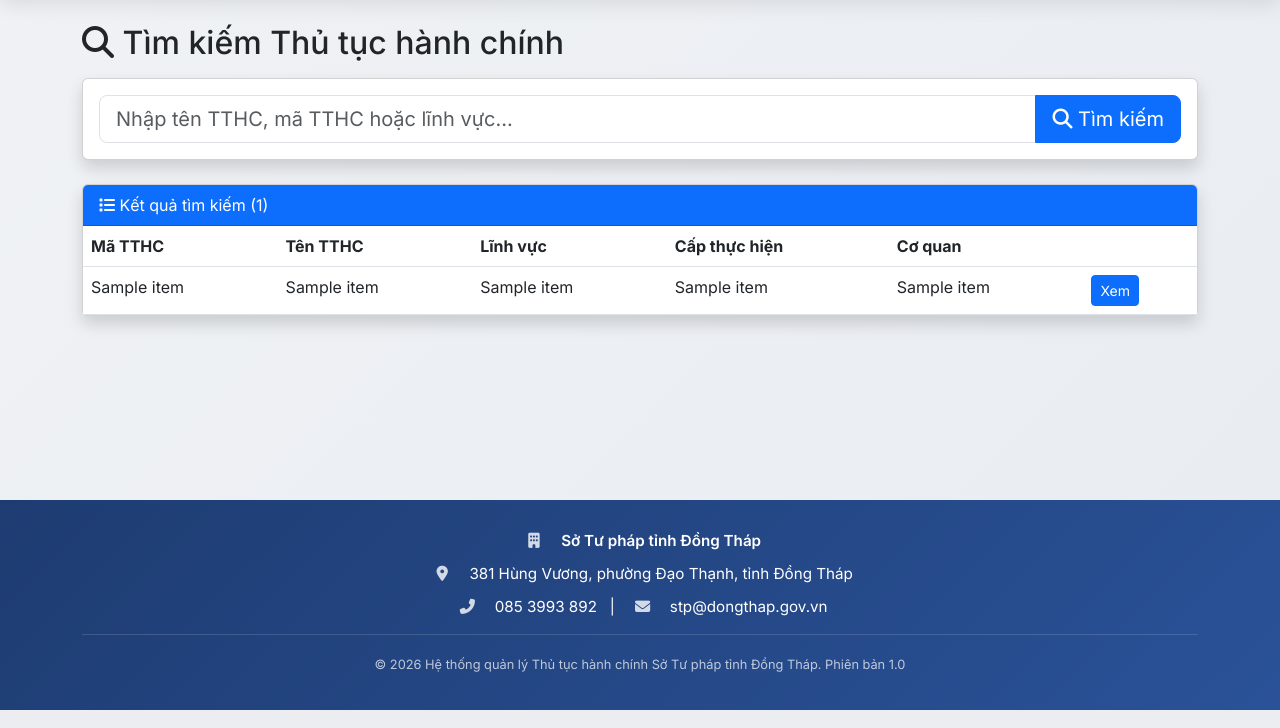
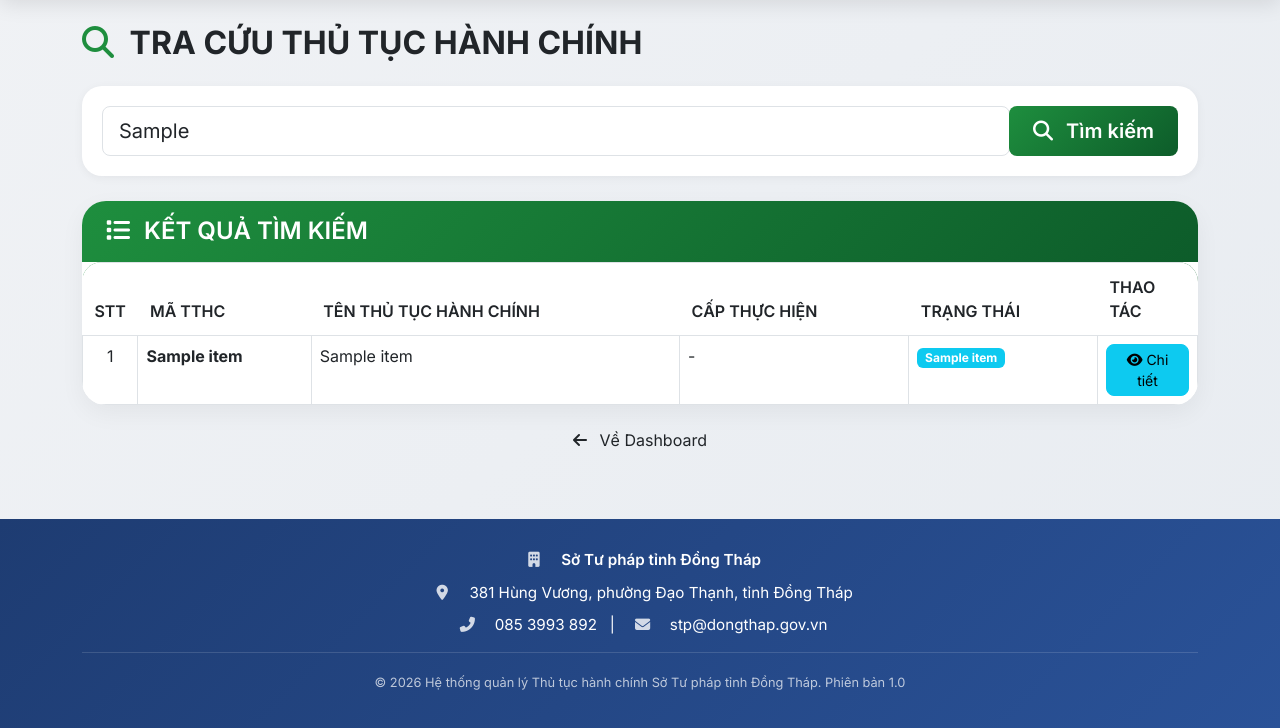
Before and after one commit to sotuphap-stpdt/quan-ly-tthc, a Flask app: template templates/tim_kiem.html in a window 1280 px wide. Shown: the part 90-818 px from the top of the page. Run offline with Flask 3, Linux system fonts and the light colour scheme; the template is opened without the code that fills it: most values are stand-ins (such as "Sample title", 1, 10 or a date in 2020); parts of the project's set-up code (start-up, migrations or seed data) failed here and were passed over.

Commit message:
Update tim_kiem.html

```diff
--- a/templates/tim_kiem.html
+++ b/templates/tim_kiem.html
@@ -1,47 +1,93 @@
 {% extends "base.html" %}
+{% block title %}Tra cứu thủ tục hành chính{% endblock %}
+{% block content %}
+<div class="fade-in-up">
+    <h2 class="fw-bold mb-4">
+        <i class="fas fa-search me-2" style="color: #1e8e3e;"></i>
+        TRA CỨU THỦ TỤC HÀNH CHÍNH
+    </h2>
 
-{% block title %}Tìm kiếm TTHC{% endblock %}
-
-{% block content %}
-<h2><i class="fas fa-search"></i> Tìm kiếm Thủ tục hành chính</h2>
-
-<div class="card shadow mt-3">
-    <div class="card-body">
-        <form method="POST">
+    <!-- Ô tìm kiếm -->
+    <div class="search-box">
+        <form method="GET" id="searchForm">
             <div class="input-group">
-                <input type="text" name="keyword" class="form-control form-control-lg" placeholder="Nhập tên TTHC, mã TTHC hoặc lĩnh vực..." value="{{ keyword }}">
-                <button type="submit" class="btn btn-primary btn-lg"><i class="fas fa-search"></i> Tìm kiếm</button>
+                <input type="text" name="q" id="searchKeyword" class="form-control form-control-lg rounded-3"
+                       placeholder="Nhập mã TTHC hoặc tên thủ tục cần tìm..." value="{{ tu_khoa }}">
+                <button class="btn btn-gradient btn-lg rounded-3" type="submit" id="btnSearch">
+                    <i class="fas fa-search me-2"></i> Tìm kiếm
+                </button>
             </div>
         </form>
     </div>
+
+    <!-- Kết quả -->
+    <div class="card-modern">
+        <div class="card-header-custom">
+            <h4 class="mb-0"><i class="fas fa-list me-2"></i> KẾT QUẢ TÌM KIẾM</h4>
         </div>
-
-{% if results %}
-<div class="card shadow mt-4">
-    <div class="card-header bg-primary text-white">
-        <i class="fas fa-list"></i> Kết quả tìm kiếm ({{ results|length }})
-    </div>
-    <div class="card-body p-0">
-        <table class="table table-hover mb-0">
+        <div class="table-responsive">
+            <table class="table table-custom table-bordered mb-0">
                 <thead>
-                <tr><th>Mã TTHC</th><th>Tên TTHC</th><th>Lĩnh vực</th><th>Cấp thực hiện</th><th>Cơ quan</th><th></th></tr>
+                    <tr>
+                        <th style="width:50px">STT</th>
+                        <th>MÃ TTHC</th>
+                        <th>TÊN THỦ TỤC HÀNH CHÍNH</th>
+                        <th>CẤP THỰC HIỆN</th>
+                        <th>TRẠNG THÁI</th>
+                        <th style="width:100px">THAO TÁC</th>
+                    </tr>
                 </thead>
                 <tbody>
-                {% for item in results %}
+                    {% for item in ket_qua %}
+                    <tr {% if item[5] == 'bai_bo' %}class="row-bai-bo"{% endif %}>
+                        <td class="text-center">{{ loop.index }}</td>
+                        <td class="{% if item[5] == 'bai_bo' %}text-strikethrough{% endif %}">
+                            <strong>{{ item[1] }}</strong>
+                        </td>
+                        <td class="ten-tthc-content {% if item[5] == 'bai_bo' %}text-strikethrough{% endif %}">
+                            {{ item[2] }}
+                        </td>
+                        <td>
+                            {% set cap_map = {'bo':'Cấp Bộ', 'tinh':'Cấp tỉnh', 'xa':'Cấp xã', 'dung_chung':'Dùng chung', 'lien_thong':'Liên thông'} %}
+                            {{ cap_map.get(item[3], item[3] or '-') }}
+                        </td>
+                        <td>
+                            {% if item[4] == 'toan_trinh' %}
+                            <span class="badge badge-da-cong-bo">Toàn trình</span>
+                            {% elif item[4] == 'cong_khai_mot_phan' %}
+                            <span class="badge bg-warning">Một phần</span>
+                            {% elif item[4] == 'chua_cong_khai' %}
+                            <span class="badge bg-secondary">Chưa công khai</span>
+                            {% else %}
+                            <span class="badge bg-info">{{ item[4] }}</span>
+                            {% endif %}
+                        </td>
+                        <td class="text-center">
+                            <a href="/tthc/chi_tiet/{{ item[0] }}" class="btn btn-sm btn-info rounded-3">
+                                <i class="fas fa-eye"></i> Chi tiết
+                            </a>
+                        </td>
+                    </tr>
+                    {% else %}
                     <tr>
-                    <td>{{ item[1] }}</td>
-                    <td>{{ item[2] }}</td>
-                    <td>{{ item[3] }}</td>
-                    <td>{{ item[4] }}</td>
-                    <td>{{ item[5] }}</td>
-                    <td><a href="/tthc/chitiet/{{ item[0] }}" class="btn btn-sm btn-primary">Xem</a></td>
+                        <td colspan="6" class="text-center py-4">
+                            {% if tu_khoa %}
+                            <i class="fas fa-search me-2"></i> Không tìm thấy kết quả cho "{{ tu_khoa }}"
+                            {% else %}
+                            <i class="fas fa-info-circle me-2"></i> Nhập từ khóa để tìm kiếm
+                            {% endif %}
+                        </td>
                     </tr>
                     {% endfor %}
                 </tbody>
             </table>
         </div>
     </div>
-{% elif keyword %}
-<div class="alert alert-warning mt-4">Không tìm thấy kết quả nào cho "{{ keyword }}"</div>
-{% endif %}
+
+    <div class="mt-3 text-center">
+        <a href="/" class="btn btn-outline-gradient rounded-3">
+            <i class="fas fa-arrow-left me-2"></i> Về Dashboard
+        </a>
+    </div>
+</div>
 {% endblock %}
```
Lines whose indentation alone changed are shown as unchanged.
